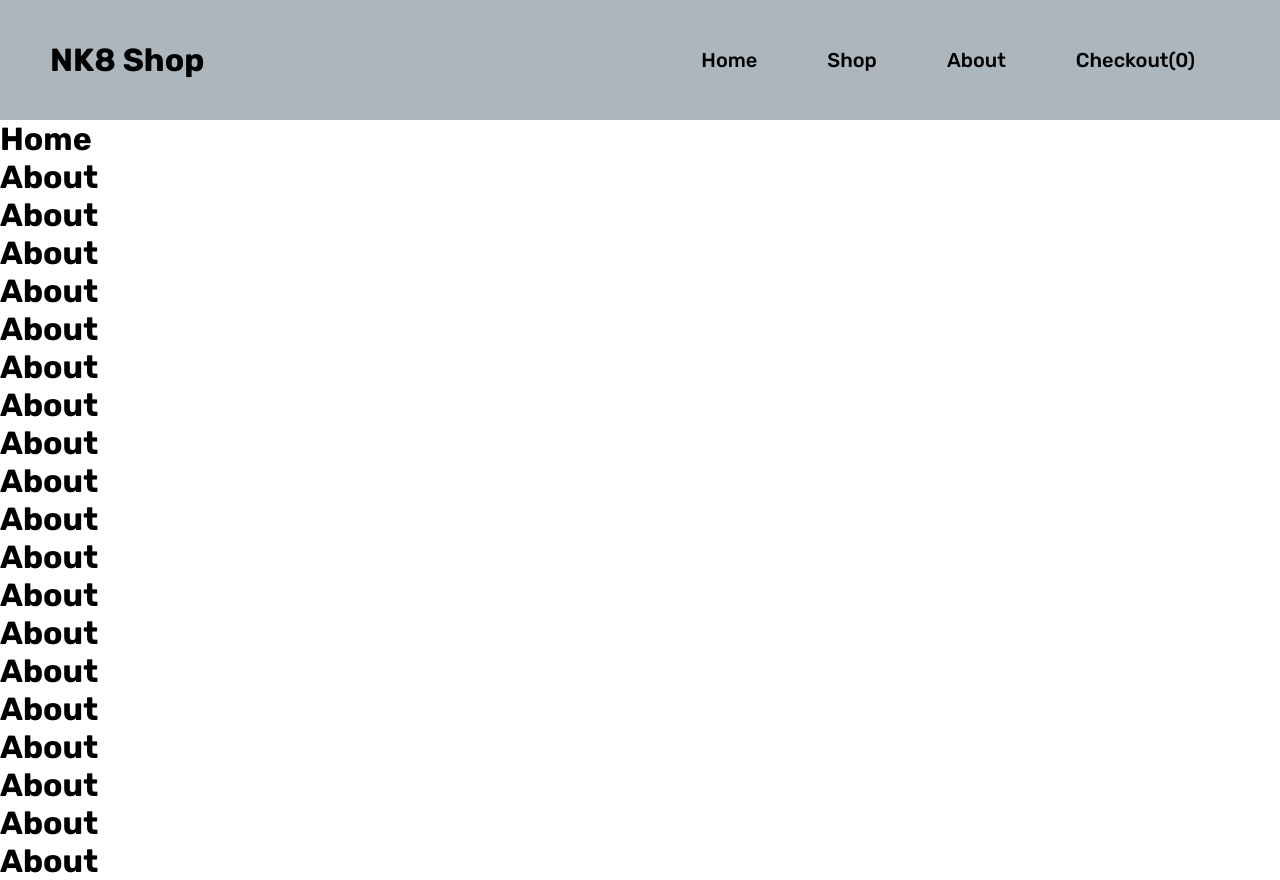
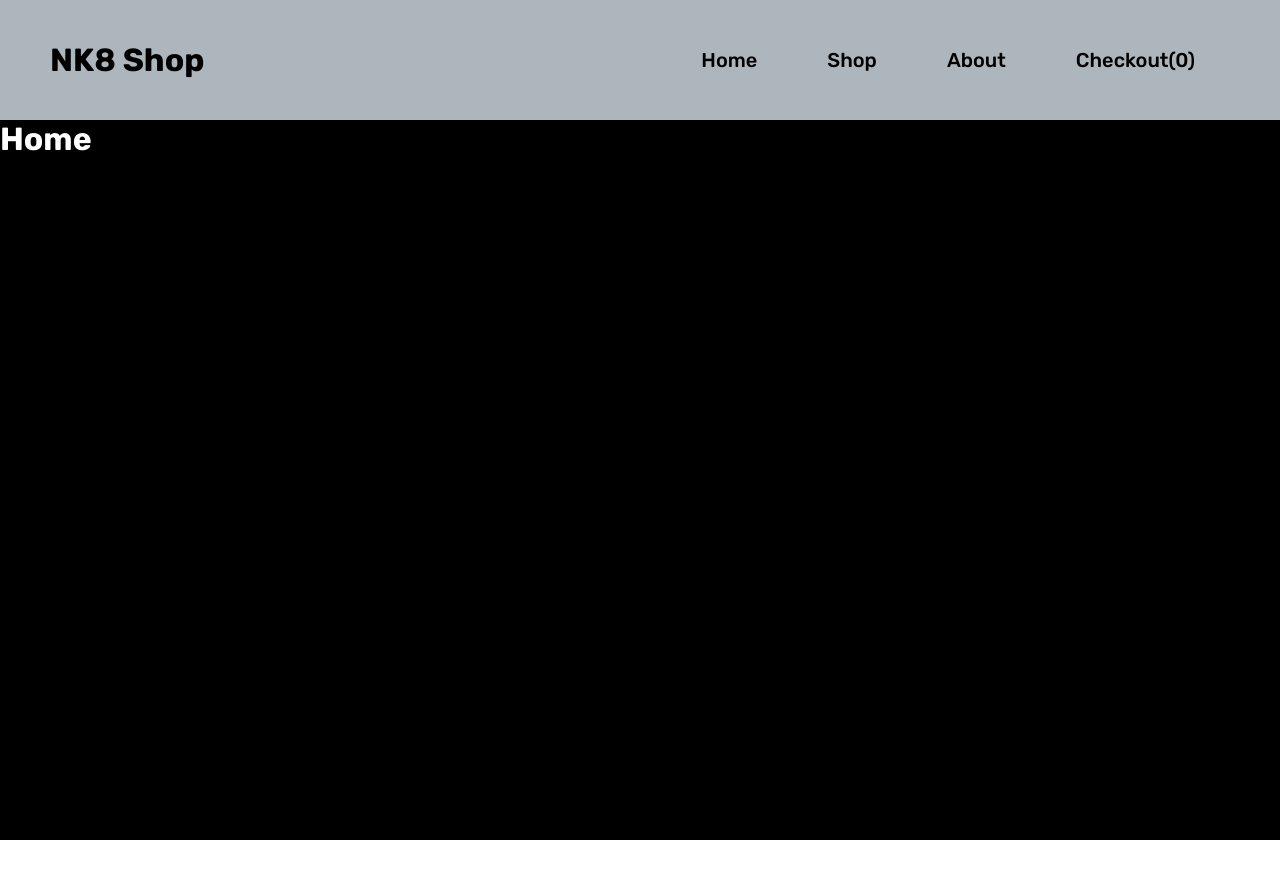
Before and after one commit to Flo-314/Shopping-Page, a React (Create React App) app: page / in a window 1280 px wide. After the commit the page ends 840 px from the top, so only its background shows below. Built offline with nearby package versions, Linux system fonts and the light colour scheme.

Commit message:
style added

```diff
--- a/src/App.js
+++ b/src/App.js
@@ -5,7 +5,7 @@ import Home from "./Components/Home";
 import ProductDetail from "./Components/shopComponents/productDetail";
 import Shop from "./Components/shopComponents/Shop";
 import About from "./Components/About";
-import Checkout from "./Components/shopComponents/checkout";
+import Checkout from "./Components/shopComponents/checkout/checkout"
 import "./index.css";
 import { useState } from "react";
 
--- a/src/Components/About.js
+++ b/src/Components/About.js
@@ -1,30 +1,11 @@
 const   About = () =>  {
     return (
-<div>About
-<div>About</div>
-<div>About</div>
-<div>About</div>
-<div>About</div>
-<div>About</div>
-<div>About</div>
-<div>About</div>
-<div>About</div>
-<div>About</div>
-<div>About</div>
-<div>About</div>
-<div>About</div>
-<div>About</div>
-<div>About</div>
-<div>About</div>
-<div>About</div>
-<div>About</div>
-<div>About</div>
-<div>About</div>
-<div>About</div>
+        <main className="about">
+          <h1>about</h1>
 
-</div>
 
-    );
-}
+        </main>
+      );
+    };
 
 export default  About;
--- a/src/Components/Home.js
+++ b/src/Components/Home.js
@@ -1,28 +1,11 @@
-const   Home = () =>  {
-    return (
-<h1>Home
-<div>About</div>
-<div>About</div>
-<div>About</div>
-<div>About</div>
-<div>About</div>
-<div>About</div>
-<div>About</div>
-<div>About</div>
-<div>About</div>
-<div>About</div>
-<div>About</div>
-<div>About</div>
-<div>About</div>
-<div>About</div>
-<div>About</div>
-<div>About</div>
-<div>About</div>
-<div>About</div>
-<div>About</div>
+const Home = () => {
+  return (
+    <main className="home">
+      <h1>Home</h1>
 
-</h1>
-    );
-}
 
-export default  Home;
+    </main>
+  );
+};
+
+export default Home;
--- a/src/Components/shopComponents/checkout.js
+++ /dev/null
@@ -1,25 +0,0 @@
-import CheckoutCard from "./checkoutCard";
-
-
-const Checkout = ({cart}) =>  {
-
-
-
-
-    return <div className="checkoutContainer">
-      <h1>Checkout: </h1>
-      <div className="productsToPay">
-    {cart.map((product) => {
-        return(
-            <CheckoutCard product={product}/>
-        )
-
-})
-
-
-}</div>
-<div className="checkout"></div>
-</div>;
-};
-
-export default Checkout;
--- /dev/null
+++ b/src/Components/shopComponents/checkout/checkout.js
@@ -0,0 +1,30 @@
+import CheckoutCard from "./checkoutCard";
+import uniqid from "uniqid";
+const Checkout = ({ cart }) => {
+  const getTotalCost = () => {
+    let finalPrice = 0;
+    cart.forEach((product) => {
+      finalPrice += product.price;
+    });
+    return finalPrice;
+  };
+
+  return (
+    <main className="checkoutContainer">
+      <div >
+        <h1>Checkout: </h1>
+        <div className="productsToPay">
+          {cart.map((product) => {
+            return <CheckoutCard product={product} key={uniqid()} />;
+          })}
+        </div>
+        <div className="checkout">
+          <h3>Total: {getTotalCost()}$</h3>
+          <button>Payout</button>
+        </div>
+      </div>
+    </main>
+  );
+};
+
+export default Checkout;
--- a/src/Components/shopComponents/checkoutCard.js
+++ b/src/Components/shopComponents/checkout/checkoutCard.js
@@ -1,6 +1,7 @@
 const CheckoutCard = ({ product }) => {
   return <div className="checkoutProduct">
-      {product.title}
+      <h4 className="title">{product.title}</h4>
+      <h4 className="price">{product.price}$</h4>
 
      </div>;
 };
--- a/src/index.css
+++ b/src/index.css
@@ -56,7 +56,7 @@ a {
   align-items: center;
   flex-wrap: wrap;
 }
- .card {
+.card {
   display: flex;
   justify-content: center;
   align-items: center;
@@ -65,13 +65,13 @@ a {
   height: 275px;
   background-color: white;
 }
- .card img {
+.card img {
   width: 200px;
   height: 200px;
   padding: 25px;
 }
 
- .card .infoContainer {
+.card .infoContainer {
   position: relative;
   display: flex;
   flex-direction: column;
@@ -90,11 +90,10 @@ a {
   transition: all 0.1s;
 }
 
-.infoContainer button:hover{
+.infoContainer button:hover {
   background-color: #ff5101;
   transform: scale(1.01);
   transition: all 0.1s;
-
 }
 .infoContainer .title {
   margin-top: 25px;
@@ -106,47 +105,103 @@ a {
   margin-top: 15px;
 }
 
-#singleProduct{
+#singleProduct {
   display: flex;
   justify-content: center;
   align-items: center;
   background-color: #eee;
 }
-#singleProduct .card{
+#singleProduct .card {
   width: 100vh;
   height: 50vh;
   border: 3px solid black;
 }
-#singleProduct .card img{
+#singleProduct .card img {
   width: 35vh;
   height: 40vh;
 }
 
-#singleProduct .card .infoContainer{
+#singleProduct .card .infoContainer {
   border: 3px solid black;
 
   display: flex;
-  justify-content:start;
+  justify-content: start;
 }
-#singleProduct .title{
+#singleProduct .title {
   font-size: 28px;
   margin-left: 15px;
 }
-#singleProduct .price{
+#singleProduct .price {
   margin-left: 15px;
   margin-top: 35px;
   font-size: 26px;
 }
-#singleProduct .description{
+#singleProduct .description {
   margin: 25px;
   margin-left: 15px;
   font-size: 24px;
   font-weight: 400;
 }
-#singleProduct .addBtn{
+#singleProduct .addBtn {
   margin: 25px;
   margin-left: 50px;
   margin-right: 50px;
   height: 8%;
+}
+.checkoutContainer {
+  display: flex;
+  flex-direction: column;
+  justify-content: center;
+  align-items: center;
+}
 
+.checkoutContainer .title {
+  font-size: 22px;
 }
+
+.checkoutContainer .price {
+  color: #4576bc;
+}
+
+.checkoutProduct {
+  margin: 15px;
+  border: 1px solid black;
+  padding-right: 30px;
+  padding-top: 30px;
+  padding-bottom: 30px;
+}
+.checkout button {
+  height: 40px;
+  border-radius: 15px;
+  margin-bottom: 15px;
+  width: 100%;
+  font-size: 18px;
+  background-color: #fd611a;
+  transition: all 0.1s;
+}
+
+.checkout button:hover {
+  background-color: #fb570b;
+  transform: scale(1.02);
+  transition: all 0.1s;
+}
+.checkout {
+  width: 10vh;
+  min-height: 40vh;
+}
+main {
+  background-color: rgb(235, 232, 232);
+}
+
+.home {
+  width: 100%;
+  height: 90vh;
+  background-color: black;
+  color: white;
+}
+.about {
+  width: 100%;
+  height: 90vh;
+  background-color: black;
+  color: white;
+}
```
